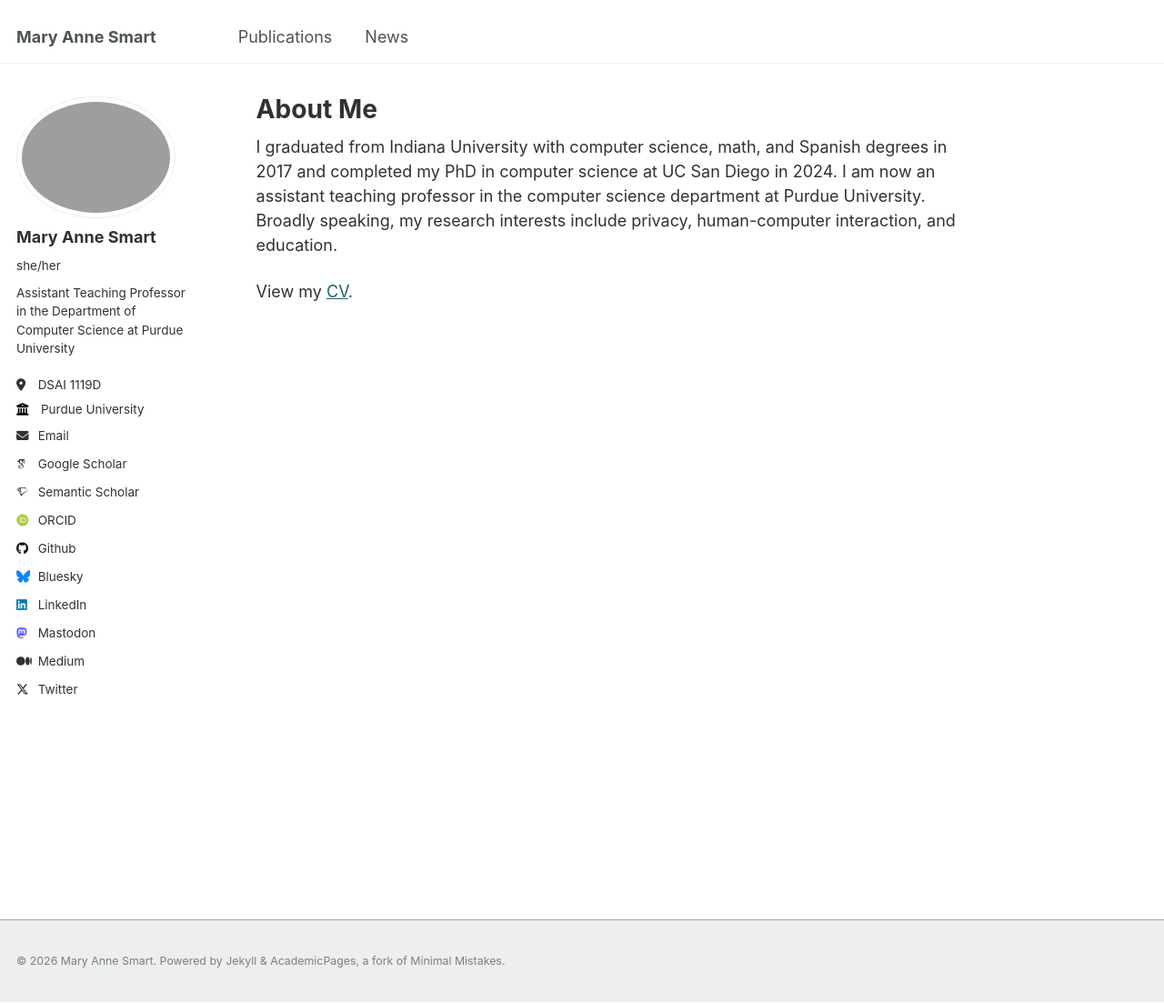
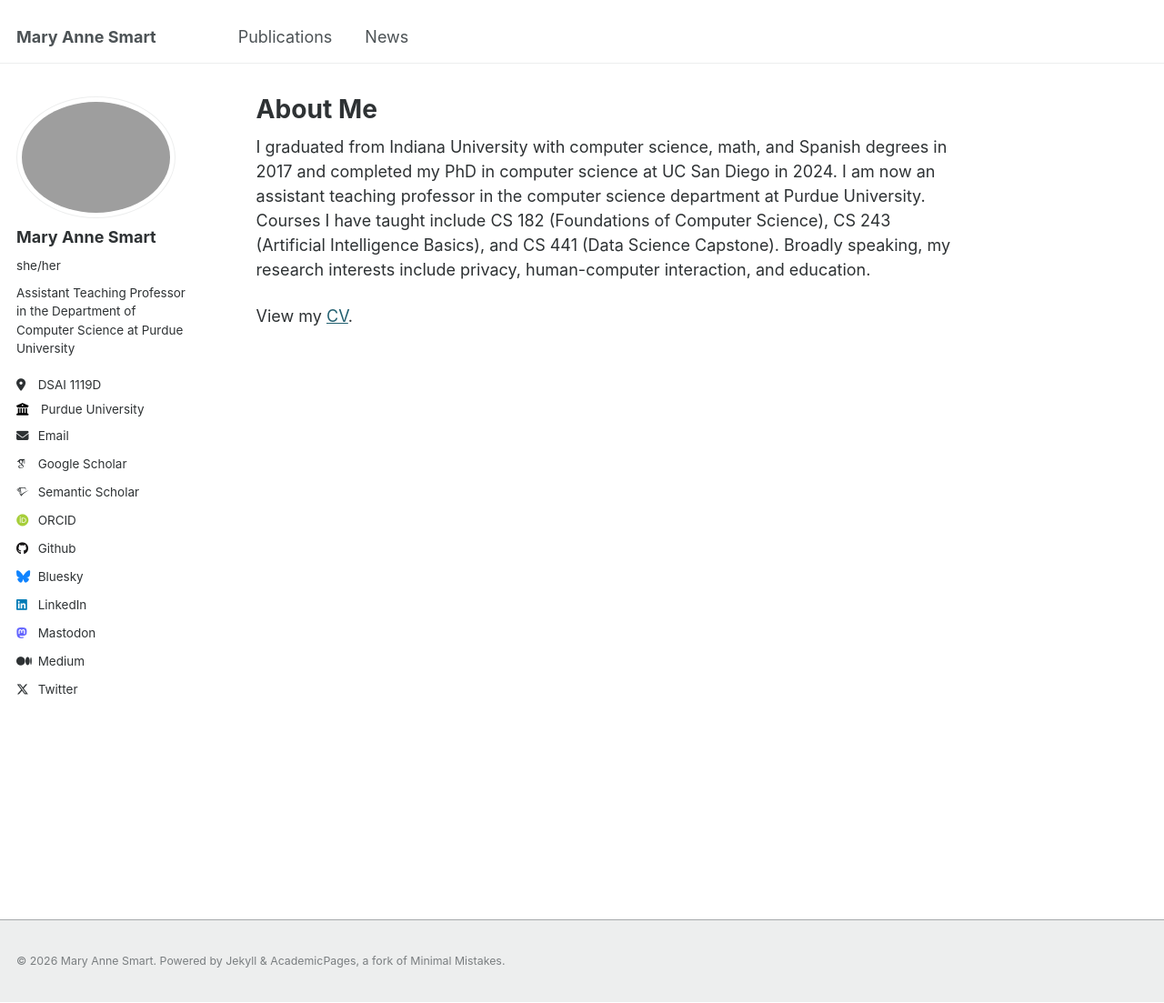
Before and after one commit to msmart14/maryannesmart, a Jekyll site: the page built from _pages/about.md, in a window 1280 px wide and 1103 px high. Shown: the whole window at 91% size. Built offline with Jekyll 4.4.1, drawn with Linux system fonts in a browser that asks for light colours; some web fonts are replaced.

Commit message:
Update about.md
add list of courses

```diff
--- a/_pages/about.md
+++ b/_pages/about.md
@@ -7,6 +7,6 @@ redirect_from:
   - /about.html
 ---
 
-I graduated from Indiana University with computer science, math, and Spanish degrees in 2017 and completed my PhD in computer science at UC San Diego in 2024. I am now an assistant teaching professor in the computer science department at Purdue University. Broadly speaking, my research interests include privacy, human-computer interaction, and education.
+I graduated from Indiana University with computer science, math, and Spanish degrees in 2017 and completed my PhD in computer science at UC San Diego in 2024. I am now an assistant teaching professor in the computer science department at Purdue University. Courses I have taught include CS 182 (Foundations of Computer Science), CS 243 (Artificial Intelligence Basics), and CS 441 (Data Science Capstone). Broadly speaking, my research interests include privacy, human-computer interaction, and education.
 
 View my [CV](/maryannesmart/files/Mary_Anne_Smart_CV_2025_December.pdf).
```
